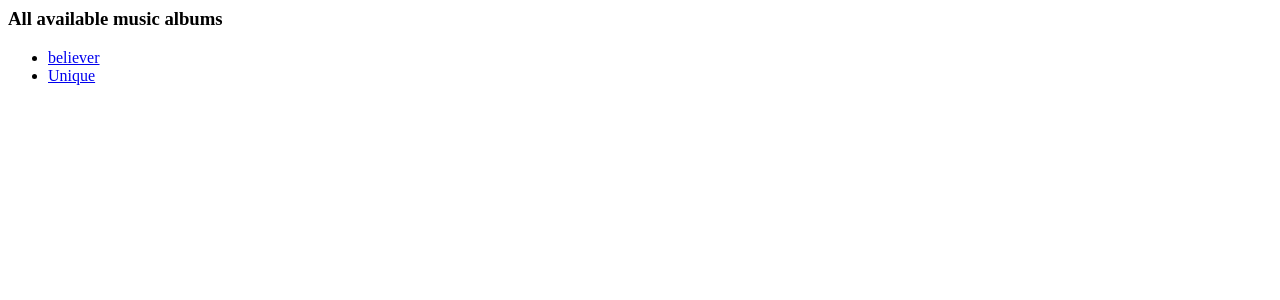
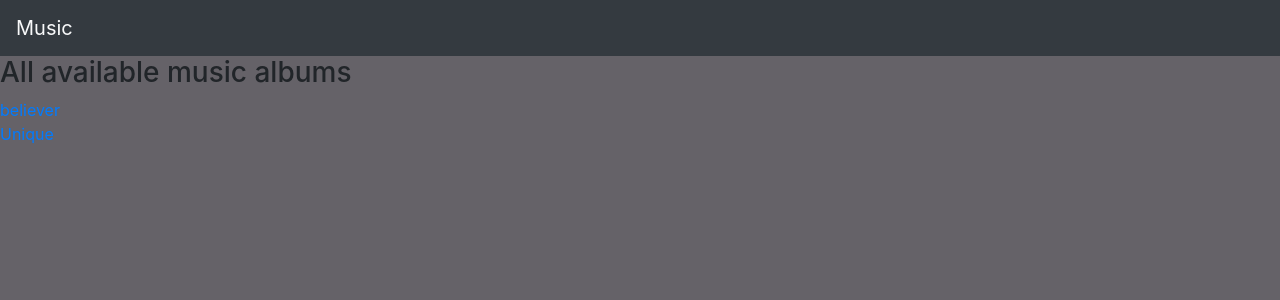
Before and after one commit to ashishsingh2601/djangoWebsite, a Django app: page /music/ in a window 1280 px wide. Shown: the top 300 px of the page. Run offline with Django 3.2, Linux system fonts and the light colour scheme; data comes from the database, SQL or seed files in the repository; some libraries are stand-ins or nearby versions.

Commit message:
navbar added

```diff
--- /dev/null
+++ b/music/static/music/style.css
@@ -0,0 +1,7 @@
+*{
+    margin: 0;
+    padding:0;
+}
+body{
+    background-color: rgb(101, 98, 104);
+}
--- a/music/templates/music/index.html
+++ b/music/templates/music/index.html
@@ -1,3 +1,22 @@
+
+<!--loads the path to static files-->
+
+{% load static %}
+<link rel="stylesheet" href="https://stackpath.bootstrapcdn.com/bootstrap/4.4.1/css/bootstrap.min.css"/>
+<link rel="stylesheet" type="text/css" href="{% static 'music/style.css' %}" />
+<script src="https://stackpath.bootstrapcdn.com/bootstrap/4.4.1/js/bootstrap.min.js"></script>
+<script src="https://stackpath.bootstrapcdn.com/bootstrap/4.4.1/js/bootstrap.bundle.min.js"></script>
+
+
+<nav class="navbar navbar-expand-md bg-dark">
+
+        <div class="navbar-brand">
+            <a class="text-light" href="{% url 'music:index' %}">Music</a>
+        </div>
+
+
+
+</nav>
 
 {% if all_albums %}
     <h3>All available music albums</h3>
```
